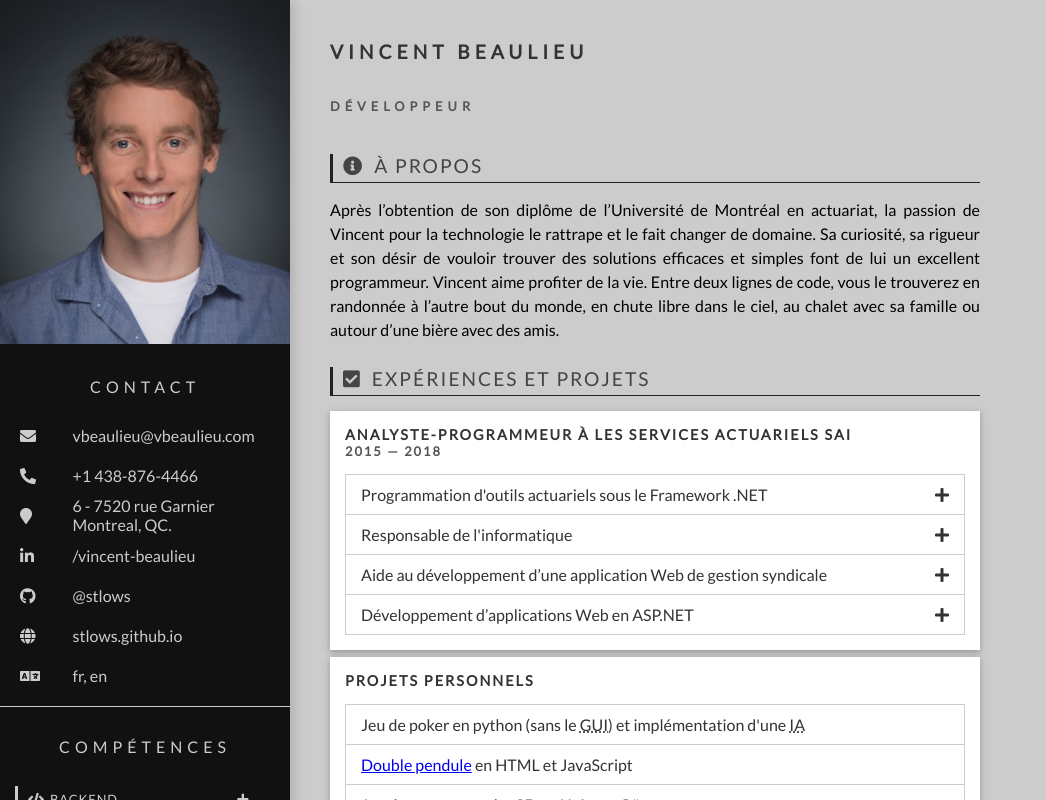
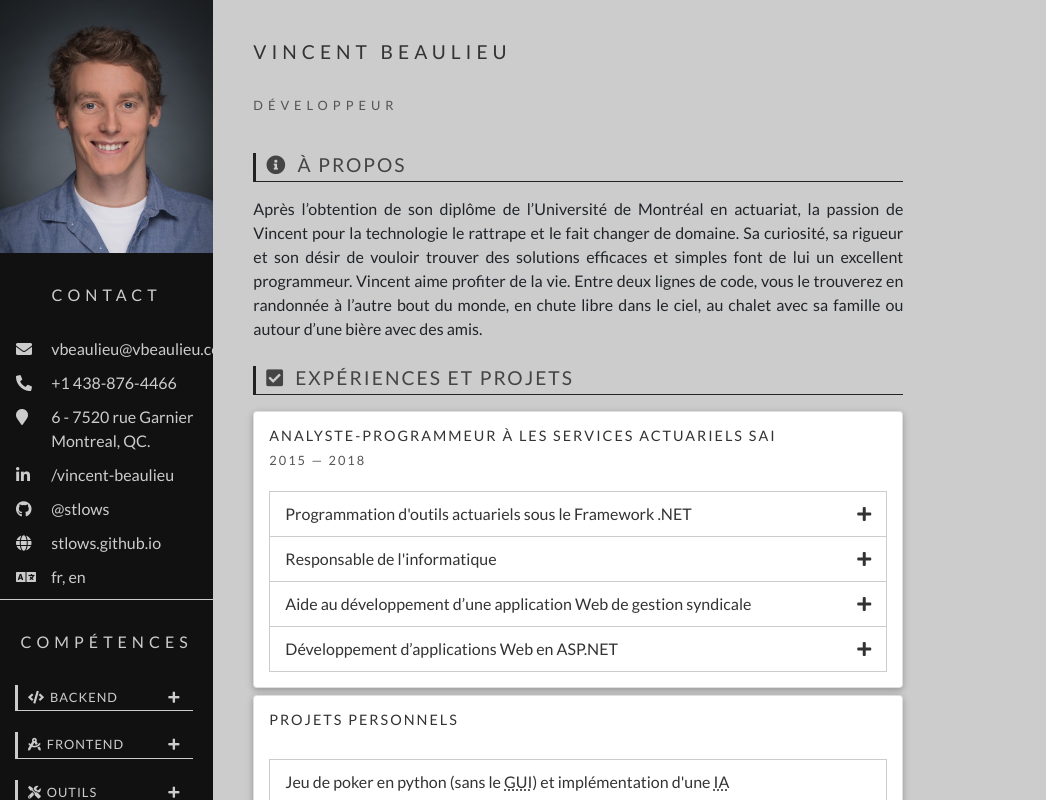
Before and after one commit to stlows/resume, a Vue app: page / in a window 1280 px wide. Shown: the top 800 px of the page, without its empty margins (0-1046 px from the left). Built offline with nearby package versions, Linux system fonts and the light colour scheme.

Commit message:
boostrap

```diff
--- a/public/index.html
+++ b/public/index.html
@@ -6,6 +6,7 @@
     <meta name="viewport" content="width=device-width,initial-scale=1.0">
     <link rel="icon" href="<%= BASE_URL %>favicon.ico">
     <link rel="stylesheet" href="https://use.fontawesome.com/releases/v5.7.2/css/all.css" integrity="sha384-fnmOCqbTlWIlj8LyTjo7mOUStjsKC4pOpQbqyi7RrhN7udi9RwhKkMHpvLbHG9Sr" crossorigin="anonymous">
+    <link rel="stylesheet" href="https://stackpath.bootstrapcdn.com/bootstrap/4.3.1/css/bootstrap.min.css" integrity="sha384-ggOyR0iXCbMQv3Xipma34MD+dH/1fQ784/j6cY/iJTQUOhcWr7x9JvoRxT2MZw1T" crossorigin="anonymous">
     <link href="https://fonts.googleapis.com/css?family=Lato" rel="stylesheet">
     <title>Vincent Beaulieu</title>
   </head>
--- a/src/App.vue
+++ b/src/App.vue
@@ -1,10 +1,17 @@
 <template>
-  <div class="resume">
-    <info-panel></info-panel>
-    <content-panel></content-panel>
-    <language-selection></language-selection>
+  <div class="container-fluid px-0">
+    <div class="row no-gutters">
+      <div class="col-sm-12 col-xl-2">
+        <info-panel></info-panel>
+      </div>
+      <div class="col-sm-12 col-xl-10">
+        <content-panel></content-panel>
+      </div>
+      <div class="col-sm-12">
+        <language-selection></language-selection>
+      </div>
+    </div>
   </div>
-
 </template>
 
 <script>
@@ -21,15 +28,22 @@
   }
 </script>
 <style>
-*{
-  padding:0;
-  margin:0;
-  box-sizing: border-box;
-}
 .resume{
   height: 45cm;
 }
 body{
   font-family: 'Lato', sans-serif;
 }
+.infoPanelTitle {
+       font-weight: 100;
+       letter-spacing: 5px;
+       text-transform: uppercase;
+       font-size: 1em;
+       text-align: center;
+       margin-top: 30px;
+       margin-bottom: 30px;
+}
+.infoItem {
+  margin-bottom: 10px;
+}
 </style>
--- a/src/components/ContactInfo.vue
+++ b/src/components/ContactInfo.vue
@@ -1,18 +1,24 @@
 <template>
     <div class="contact">
-        <h3>Contact</h3>
-        <contact-info-item icon="fas fa-envelope" :item="myData.email"></contact-info-item>
-        <contact-info-item icon="fas fa-phone fa-rotate-90" :item="myData.phone"></contact-info-item>
-        <contact-info-item icon="fas fa-map-marker" :item="myData.address"></contact-info-item>
-        <contact-info-item icon="fab fa-linkedin-in" :item="myData.linkedIn"></contact-info-item>
-        <contact-info-item icon="fab fa-github" :item="myData.github"></contact-info-item>
-        <contact-info-item icon="fas fa-globe" :item="myData.website"></contact-info-item>
-        <contact-info-item icon="fas fa-language" :item="myData.languages"></contact-info-item>
+        <div class="infoPanelTitle">
+            Contact
+        </div>
+        <div class="container-fluid px-3">
+            <contact-link-item icon="fas fa-envelope" :item="myData.email"></contact-link-item>
+            <contact-info-item icon="fas fa-phone fa-rotate-90" :item="myData.phone"></contact-info-item>
+            <contact-list-item icon="fas fa-map-marker" :item="myData.address"></contact-list-item>
+            <contact-link-item icon="fab fa-linkedin-in" :item="myData.linkedIn"></contact-link-item>
+            <contact-link-item icon="fab fa-github" :item="myData.github"></contact-link-item>
+            <contact-link-item icon="fas fa-globe" :item="myData.website"></contact-link-item>
+            <contact-info-item icon="fas fa-language" :item="myData.languages"></contact-info-item>
+        </div>
     </div>
 </template>
 
 <script>
 import ContactInfoItem from './ContactInfoItem.vue';
+import ContactListItem from './ContactListItem.vue';
+import ContactLinkItem from './ContactLinkItem.vue';
 import MyData from '../data/personal.json';
 
 export default {
@@ -22,19 +28,12 @@ export default {
         }
     },
     components: {
-        'contact-info-item': ContactInfoItem
+        'contact-info-item': ContactInfoItem,
+        'contact-list-item': ContactListItem,
+        'contact-link-item': ContactLinkItem
     }
 }
 </script>
 
 <style scoped>
-    h3 {
-       font-weight: 100;
-       letter-spacing: 5px;
-       text-transform: uppercase;
-       font-size: 1em;
-       text-align: center;
-       margin-top: 30px;
-       margin-bottom: 30px;
-   }
 </style>
--- a/src/components/ContactInfoItem.vue
+++ b/src/components/ContactInfoItem.vue
@@ -1,63 +1,18 @@
 <template>
-    <div class="contact-item" :class="{ link: item.redirect}">
-
-        <template v-if="typeof item === 'string'">
-            <i :class="icon"></i>
-            <span>{{ item }}</span>
-        </template>
-
-        <template v-else-if="Array.isArray(item)">
-            <i :class="icon"></i>
-            <span>
-                <ul>
-                    <li v-for="line in item" :key="line">{{ line }}</li>
-                </ul>
-            </span>
-        </template>
-
-        <template v-else-if="item.redirect">
-            <a :href="item.redirect" target="_blank">
-                <i :class="icon"></i>
-                <span>{{ item.label }}</span>
-            </a>
-        </template>
-
+    <div class="row infoItem">
+        <div class="col-sm-2"><i :class="icon"></i></div>
+        <div class="col-sm-10">{{ item }}</div>
     </div>
 </template>
 
 <script>
 export default {
     props:{
-            'item': [Object,String,Array],
+            'item': String,
             'icon':String
         }
     }
 </script>
 
 <style scoped>
-    .contact-item{
-        margin-bottom: 10px;
-        height: 30px;
-    }
-    i {
-        margin-left: 20px;
-    }
-    span {
-        float:right;
-        width: 75%;
-        font-weight: 100;
-    }
-    ul {
-        margin-top: -10px;
-        list-style: none;
-    }
-
-    a{
-        text-decoration: none;
-        color: inherit;
-    }
-    .link:hover {
-        cursor: pointer;
-        color: #aaaaaa;
-    }
 </style>
--- /dev/null
+++ b/src/components/ContactLinkItem.vue
@@ -0,0 +1,32 @@
+<template>
+    <a :href="item.redirect" target="_blank" class="link">
+        <div class="row infoItem">
+            <div class="col-sm-2">
+                <i :class="icon"></i>
+            </div>
+            <div class="col-sm-10">
+                {{ item.label }}
+            </div>
+        </div>
+    </a>
+</template>
+
+<script>
+export default {
+    props:{
+            'item': Object,
+            'icon':String
+        }
+    }
+</script>
+
+<style scoped>
+    a{
+        text-decoration: none;
+        color: inherit;
+    }
+    .link:hover {
+        cursor: pointer;
+        color: #aaaaaa;
+    }
+</style>
--- /dev/null
+++ b/src/components/ContactListItem.vue
@@ -0,0 +1,27 @@
+<template>
+    <div class="row infoItem">
+        <div class="col-sm-2">
+            <i :class="icon"></i>
+        </div>
+        <div class="col-sm-10">
+            <ul class="mb-0 pl-0">
+                <li v-for="line in item" :key="line">{{ line }}</li>
+            </ul>
+        </div>
+    </div>
+</template>
+
+<script>
+export default {
+    props:{
+            'item': Array,
+            'icon':String
+        }
+    }
+</script>
+
+<style scoped>
+ul {
+        list-style: none;
+    }
+</style>
--- a/src/components/ContentPanel.vue
+++ b/src/components/ContentPanel.vue
@@ -24,11 +24,10 @@ export default {
 </script>
 
 <style scoped>
+
     .content-panel{
-        display:block;
         height:100%;
         background-color: #cccccc;
-        padding-left: 290px;
-        width:100%;
     }
+
 </style>
--- a/src/components/InfoPanel.vue
+++ b/src/components/InfoPanel.vue
@@ -19,14 +19,14 @@ export default {
 </script>
 
 <style scoped>
+
     .infoPanel {
-        float: left;
-        width: 290px;
-        height:100%;
         background-color: #111;
         color: #cccccc;
+        height:100%;
         box-shadow: 5px 2px 10px 0 #0000001f;
     }
+
     img {
         width: 100%;
     }
--- a/src/components/Skills.vue
+++ b/src/components/Skills.vue
@@ -1,10 +1,12 @@
 <template>
     <div class="skills">
-        <h3>{{ title[lang] }}</h3>
+        <div class="infoPanelTitle">
+            {{ title[lang] }}
+        </div>
         <skills-group
             v-for="skillsGroup in skillsGroups"
             :key="skillsGroup.name[lang]"
-            :skillsGroup="skillsGroup">
+            :skillsGroup='skillsGroup'>
         </skills-group>
     </div>
 </template>
@@ -36,13 +38,4 @@ export default {
    .skills{
        border-top: 1px solid #cccccc;
    }
-       h3 {
-       font-weight: 100;
-       letter-spacing: 5px;
-       text-transform: uppercase;
-       font-size: 1em;
-       text-align: center;
-       margin-top: 30px;
-       margin-bottom: 30px;
-   }
 </style>
```
